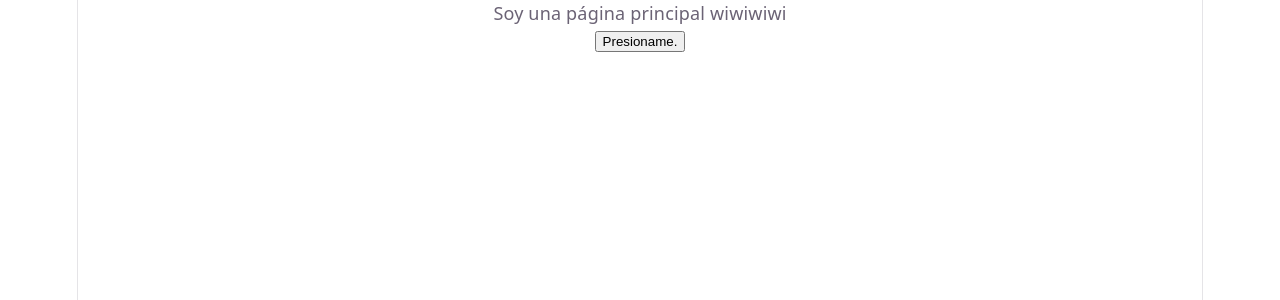
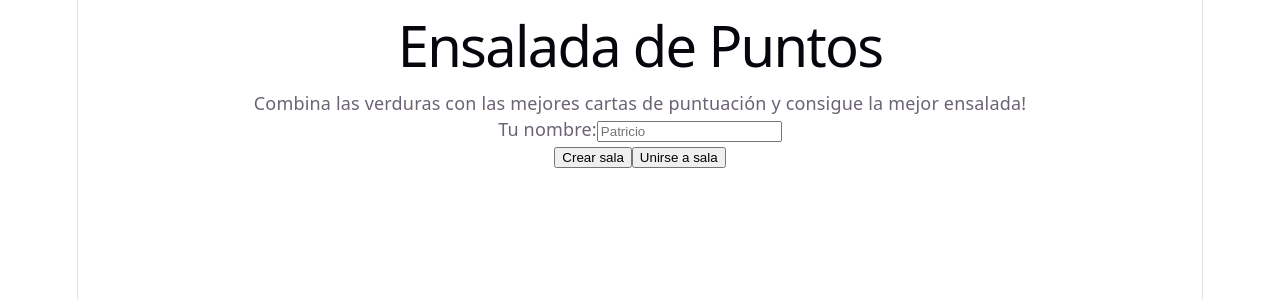
Before and after one commit to LeonardoVNC/EnsaladaDePuntosWeb, a React (Vite) app in the folder EnsaladaFront/: page / in a window 1280 px wide. Shown: the top 300 px of the page. Built offline with nearby package versions, Linux system fonts and the light colour scheme.

Commit message:
feat[home]: add homepage tsx

```diff
--- a/EnsaladaFront/src/pages/HomePage.tsx
+++ b/EnsaladaFront/src/pages/HomePage.tsx
@@ -1,13 +1,130 @@
+import { useState } from "react";
+import { gameService } from "../service/game.service";
+
 interface HomePageProps {
     onJoinGame: (gameId: string, playerId: string, playerName: string) => void
 }
 
 function HomePage(props: HomePageProps) {
+    const [playerName, setPlayerName] = useState<string>('')
+    const [joinCode, setJoinCode] = useState<string>('')
+
+    const [mode, setMode] = useState<'create' | 'join' | null>(null)
+
+    const [error, setError] = useState<string | null>(null)
+    const [loading, setLoading] = useState<boolean>(false)
+
+    const handleCreate = async () => {
+        if (!playerName.trim()) {
+            setError('Ingresa tu nombre');
+            return
+        }
+
+        setLoading(true)
+        setError(null)
+
+        try {
+            const res = await gameService.createRoom(playerName.trim())
+            props.onJoinGame(res.gameId, res.playerId, playerName.trim())
+        } catch (err) {
+            setError(err instanceof Error ? err.message : 'Error al crear la sala')
+        } finally {
+            setLoading(false)
+        }
+    }
+
+    const handleJoin = async () => {
+        if (!playerName.trim()) {
+            setError('Ingresa tu nombre');
+            return
+        }
+        if (!joinCode.trim()) {
+            setError('Ingresa el código de sala')
+            return
+        }
+
+        setLoading(true)
+        setError(null)
+
+        try {
+            const res = await gameService.joinRoom(joinCode.trim(), playerName.trim())
+            props.onJoinGame(joinCode.trim(), res.playerId, playerName.trim())
+        } catch (err) {
+            setError(err instanceof Error ? err.message : 'Error al unirse a la sala')
+        } finally {
+            setLoading(false)
+        }
+    }
+
     return (
         <>
-            Soy una página principal wiwiwiwi
-            <br />
-            <button onClick={() => { props.onJoinGame('a', 'b', 'Benjamin') }}>Presioname.</button>
+            <div className="home-screen">
+                <div className="home-card">
+                    <h1 className="home-title">Ensalada de Puntos</h1>
+                    <p className="home-subtitle">Combina las verduras con las mejores cartas de puntuación y consigue la mejor ensalada!</p>
+
+                    <div className="name-input-group">
+                        <label htmlFor="playerName">Tu nombre:</label>
+                        <input
+                            id="playerName"
+                            type="text"
+                            placeholder="Patricio"
+                            value={playerName}
+                            onChange={e => setPlayerName(e.target.value)}
+                            maxLength={20}
+                        />
+                    </div>
+
+                    {mode === null && (
+                        <div className="mode-buttons">
+                            <button onClick={() => setMode('create')}>
+                                Crear sala
+                            </button>
+                            <button onClick={() => setMode('join')} className="secondary">
+                                Unirse a sala
+                            </button>
+                        </div>
+                    )}
+
+                    {mode === 'create' && (
+                        <div className="action-group">
+                            <p className="action-hint">Se creará una sala y recibirás un código para compartir con tus amiguitos</p>
+                            <div className="action-buttons">
+                                <button onClick={handleCreate} disabled={loading}>
+                                    {loading ? 'Creando...' : 'Crear sala'}
+                                </button>
+                                <button onClick={() => { setMode(null); setError(null) }} className="secondary">
+                                    Volver
+                                </button>
+                            </div>
+                        </div>
+                    )}
+
+                    {mode === 'join' && (
+                        <div className="action-group">
+                            <label htmlFor="joinCode">Código de sala:</label>
+                            <input
+                                id="joinCode"
+                                type="text"
+                                placeholder="Ej: abc123"
+                                value={joinCode}
+                                onChange={e => setJoinCode(e.target.value)}
+                                maxLength={10}
+                            />
+                            <div className="action-buttons">
+                                <button onClick={handleJoin} disabled={loading}>
+                                    {loading ? 'Uniéndose...' : 'Unirse'}
+                                </button>
+                                <button onClick={() => { setMode(null); setError(null) }} className="secondary">
+                                    Volver
+                                </button>
+                            </div>
+                        </div>
+                    )}
+
+                    {error && <p className="error-message">{error}</p>}
+                </div>
+            </div>
         </>
     );
 }
```
